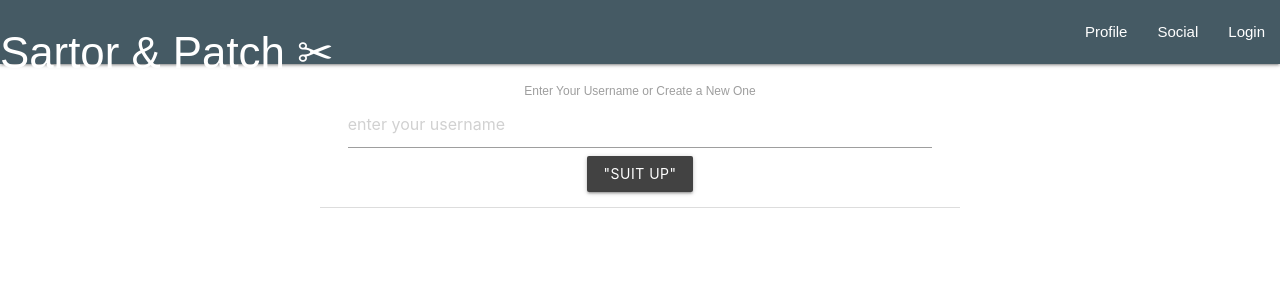
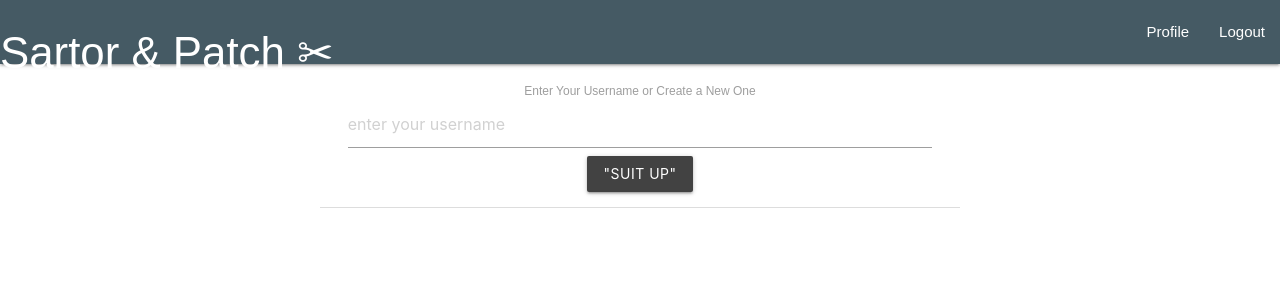
Before and after one commit to jarretbryan/sartor-frontend, a React (Create React App) app: page / in a window 1280 px wide. Shown: the top 300 px of the page. Built offline with nearby package versions, Linux system fonts and the light colour scheme.

Commit message:
added log in

```diff
--- a/package.json
+++ b/package.json
@@ -3,6 +3,7 @@
   "version": "0.1.0",
   "private": true,
   "dependencies": {
+    "history": "^4.7.2",
     "node-sass": "^4.9.3",
     "react": "^16.4.2",
     "react-dom": "^16.4.2",
--- a/src/App.js
+++ b/src/App.js
@@ -1,7 +1,7 @@
 import React, { Component } from 'react';
 import ReactDOM from 'react-dom';
 // import { Switch, Route } from 'react-router-dom';
-import { BrowserRouter as Router, Route, Link } from "react-router-dom";
+import { BrowserRouter as Router, Route, Link, Redirect } from "react-router-dom";
 // import logo from './logo.svg';
 import './App.css';
 import UserPage from './Components/UserPage';
@@ -27,14 +27,20 @@ class App extends Component {
     }))
   }
 
-  NavbarHandleClick = (page) => {
-    this.setState({ currentPage: page });
+  logOut = () => {
+    this.setState({
+      loggedIn: false,
+      path: '',
+      idNum: null
+    });
   }
 
 
   renderLoginForm = () => {
     if (this.state.loggedIn === false){
       return <SignIn signIn={this.signIn} />
+    } else {
+      return <Redirect to={this.state.path} />
     }
   }
 
@@ -44,7 +50,7 @@ class App extends Component {
       <Router>
         <div className="App">
 
-            <Navbar handleClick={this.NavbarHandleClick}/>
+            <Navbar logOut={this.logOut}/>
             {this.renderLoginForm()}
           <Route path="/profile" render={() => <UserPage id={this.state.idNum} />} />
           {/* <UserPage /> */}
--- a/src/Components/Navbar.js
+++ b/src/Components/Navbar.js
@@ -10,8 +10,8 @@ class Navbar extends Component {
             <h3 className="left">Sartor & Patch ✂ </h3>
                 <ul className ="right hide-on-med-and-down">
                         <li><NavLink activeClassName="active" to="/profile">Profile</NavLink></li>
-                    <li><a href="explore">Social </a></li>
-                    <li><a href="login">Login </a></li>
+                        <li><NavLink onClick={this.props.logOut} activeClassName="active" to="/logout">Logout</NavLink></li>
+                    {/* <li><a href="login">Login </a></li> */}
                 </ul>
             </nav>
 
--- a/src/Components/UserPage.js
+++ b/src/Components/UserPage.js
@@ -17,6 +17,16 @@ class UserPage extends Component {
         }))
     }
 
+    renderLookList = () => {
+        if (this.userObj.id){
+            return <div>
+                <LookList userId={this.state.userObj.id} looks={this.state.userObj.looks} />
+            </div>
+        } else {
+            return <div> Go Log</div>
+        }
+    }
+
 
 
     render() {
```
